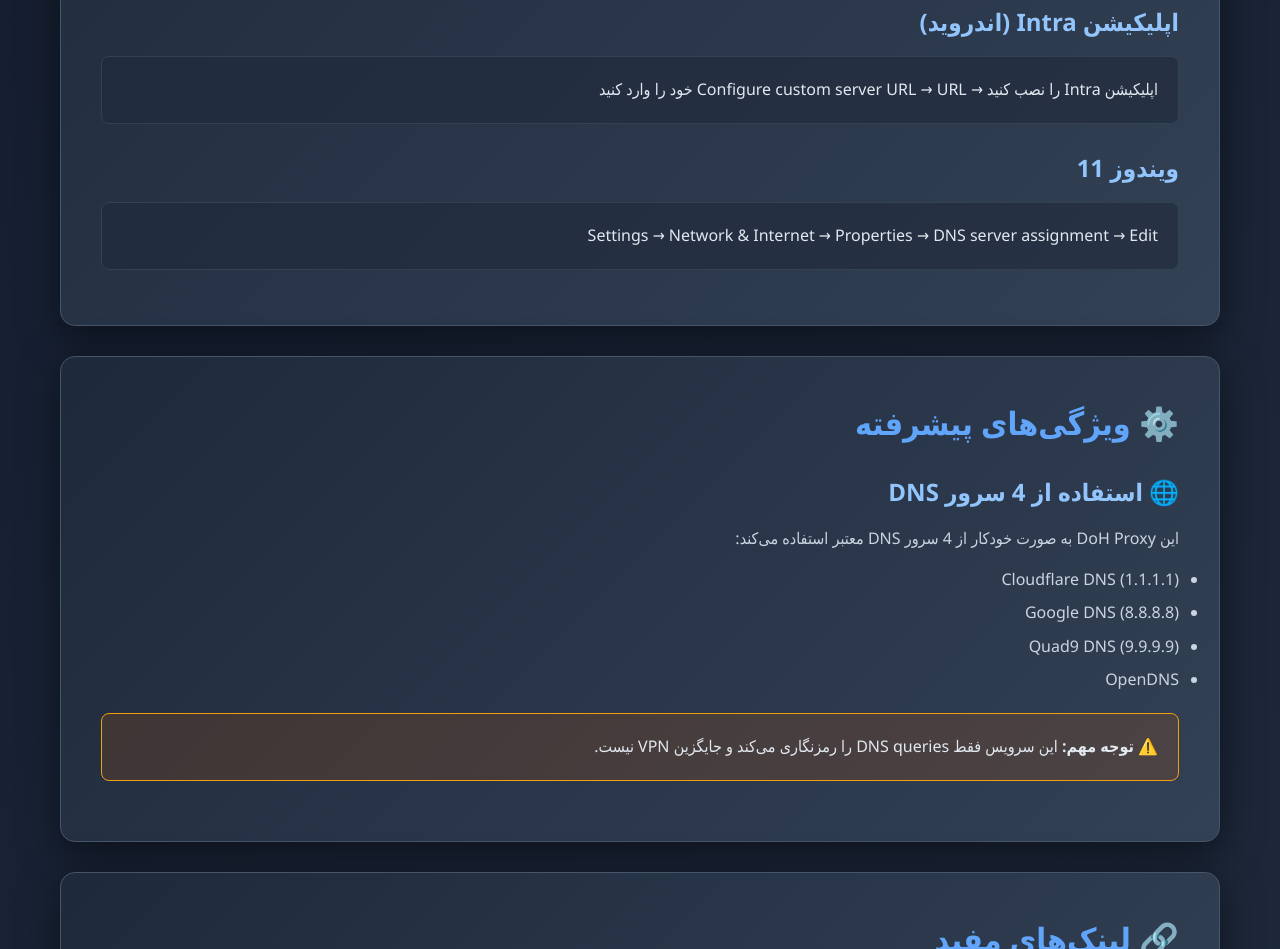
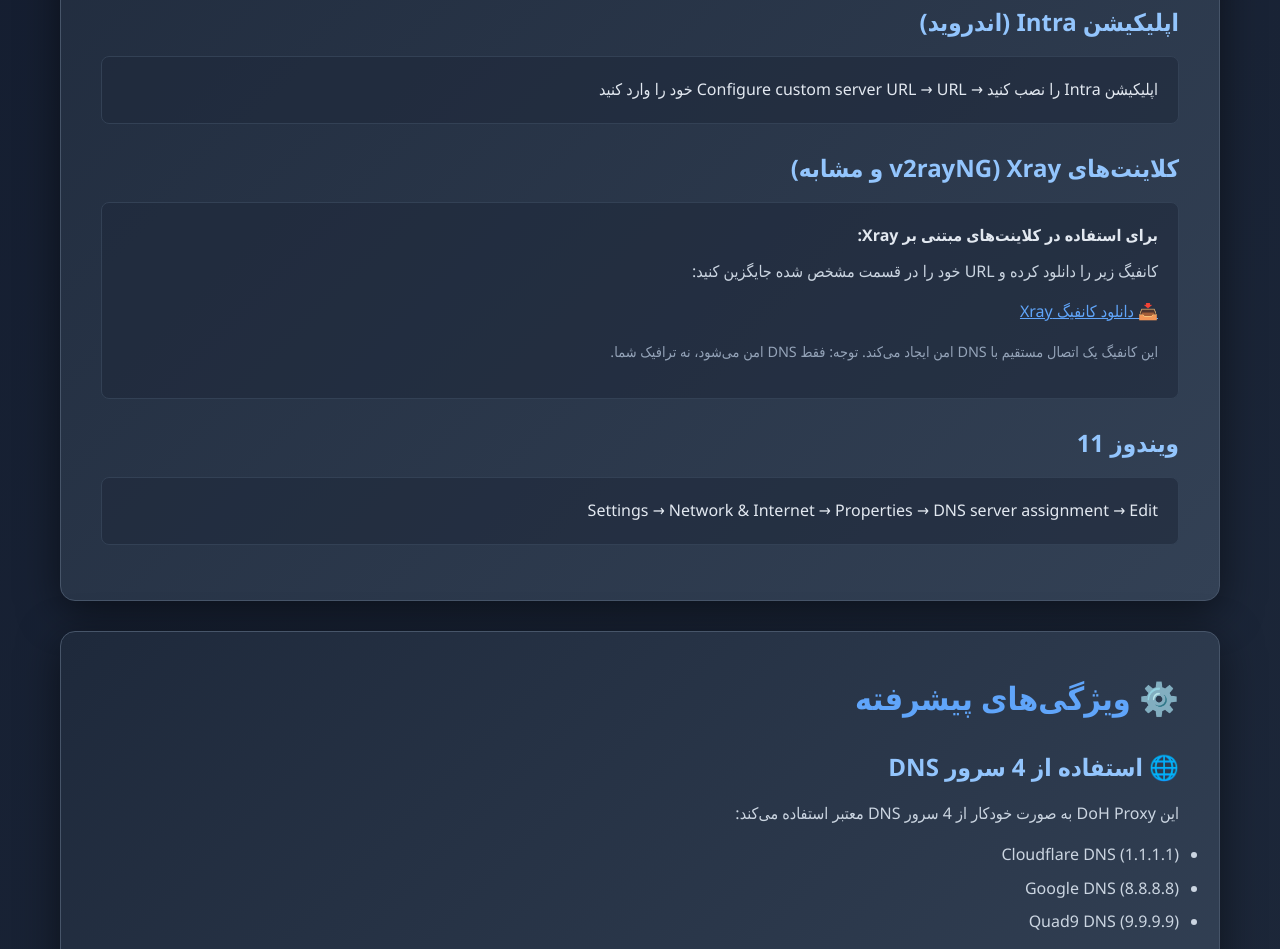
Before and after one commit to sinaha81/cloudflare-doh-worker, a plain HTML site: page index.html in a window 1280 px wide. Shown: the part 2020-2969 px from the top of the page. Drawn offline with Linux system fonts and the light colour scheme.

Commit message:
index.html

```diff
--- a/index.html
+++ b/index.html
@@ -100,6 +100,14 @@
                 اپلیکیشن Intra را نصب کنید → Configure custom server URL → URL خود را وارد کنید
             </div>
 
+            <h3>کلاینت‌های Xray (v2rayNG و مشابه)</h3>
+            <div class="step">
+                <strong>برای استفاده در کلاینت‌های مبتنی بر Xray:</strong>
+                <p style="margin-top: 10px;">کانفیگ زیر را دانلود کرده و URL خود را در قسمت مشخص شده جایگزین کنید:</p>
+                <p style="margin-top: 10px;"><a href="https://raw.githubusercontent.com/4n0nymou3/cloudflare-doh-proxy/refs/heads/main/xray-doh-proxy-client-config.jsonc" target="_blank" style="color: #60a5fa; text-decoration: underline;">📥 دانلود کانفیگ Xray</a></p>
+                <p style="margin-top: 10px; font-size: 0.9em; color: #94a3b8;">این کانفیگ یک اتصال مستقیم با DNS امن ایجاد می‌کند. توجه: فقط DNS امن می‌شود، نه ترافیک شما.</p>
+            </div>
+
             <h3>ویندوز 11</h3>
             <div class="step">
                 Settings → Network & Internet → Properties → DNS server assignment → Edit
```
